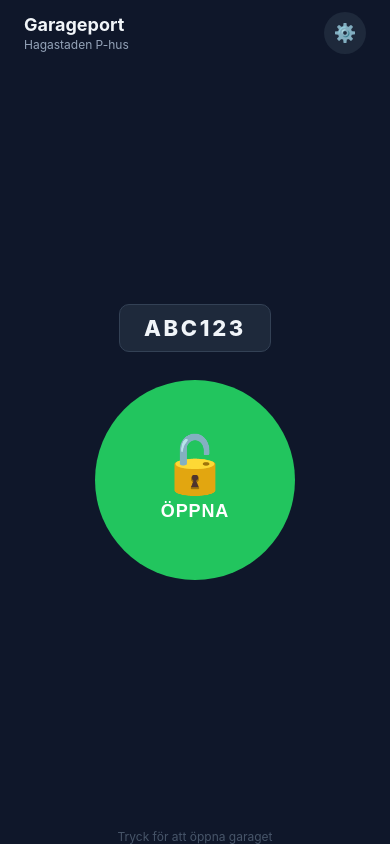
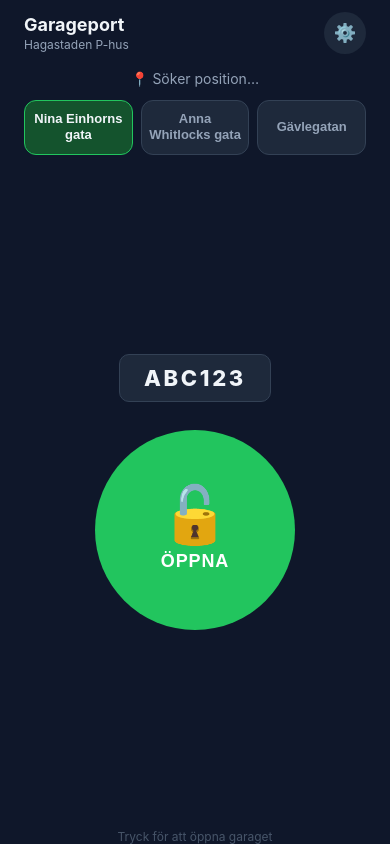
Before and after one commit to Tokmos/garage, a website: page public/index.html in a window 390 px wide. Drawn offline with Linux system fonts and the light colour scheme.

Commit message:
Open the nearest of three garage doors using GPS
Doors (Nina Einhorns gata, Anna Whitlocks gata, Gävlegatan) live in
public/doors.json, shared by client and server. The app picks the nearest
door, flags uncertain positions, falls back to the last used door when far
away or without location, and allows manual override. The server only
accepts known door IDs and defaults to the original door for old clients.

Co-Authored-By: Claude Opus 5.5 <noreply@anthropic.com>

```diff
--- a/api/open.js
+++ b/api/open.js
@@ -4,6 +4,6 @@ const { openDoor } = require("../lib/openDoor");
 module.exports = async (req, res) => {
   if (req.method !== "POST") return res.status(405).json({ ok: false, msg: "Endast POST." });
 
-  const { status, ok, msg } = await openDoor(req.body?.regnr);
+  const { status, ok, msg } = await openDoor(req.body?.regnr, req.body?.doorId);
   res.status(status).json({ ok, msg });
 };
--- /dev/null
+++ b/public/doors.json
@@ -0,0 +1,5 @@
+[
+  { "id": "121500", "name": "Nina Einhorns gata",  "lat": 59.347899, "lng": 18.035019 },
+  { "id": "121529", "name": "Anna Whitlocks gata", "lat": 59.348330, "lng": 18.035965 },
+  { "id": "121503", "name": "Gävlegatan",          "lat": 59.347399, "lng": 18.033510 }
+]
--- a/public/index.html
+++ b/public/index.html
@@ -315,6 +315,37 @@
 
     footer { font-size: 12px; color: #475569; text-align: center; }
 
+    /* ── Dörrval ── */
+    #doorBar {
+      width: 100%;
+      display: flex;
+      flex-direction: column;
+      gap: 10px;
+    }
+    #doorStatus {
+      font-size: 14px;
+      color: var(--muted);
+      text-align: center;
+      min-height: 20px;
+    }
+    #doorStatus.warn { color: #fbbf24; }
+    #doorChips { display: flex; gap: 8px; }
+    .door-chip {
+      flex: 1;
+      padding: 10px 6px;
+      background: var(--surface);
+      border: 1.5px solid #334155;
+      border-radius: 12px;
+      color: var(--muted);
+      font-size: 13px;
+      font-weight: 700;
+      line-height: 1.25;
+      cursor: pointer;
+      transition: background 0.2s, border-color 0.2s, color 0.2s;
+    }
+    .door-chip.selected { border-color: var(--green); color: var(--text); background: #14532d; }
+    .door-chip .chip-dist { display: block; font-size: 11px; font-weight: 600; color: var(--muted); margin-top: 2px; }
+
     /* ── Flyttmeddelande (visas bara på gamla Render-adressen) ── */
     #moveBanner {
       display: none;
@@ -363,6 +394,12 @@
   </div>
   <span class="move-btn">Öppna nya appen →</span>
 </a>
+
+<!-- Dörrval: närmaste dörr via GPS, eller manuellt -->
+<div id="doorBar">
+  <div id="doorStatus">📍 Söker position…</div>
+  <div id="doorChips"></div>
+</div>
 
 <!-- Single vehicle view -->
 <div id="singleView">
@@ -481,21 +518,106 @@
     banner.classList.add("visible");
   }
 
+  /* ── Dörrval ── */
+  const FAR_AWAY_M = 1000;   // längre bort än så: använd senast använda dörr
+  let DOORS      = [];
+  let position   = null;     // { lat, lng, acc }
+  let geoError   = null;
+  let manualDoor = null;     // dörr-id som användaren valt för hand
+  let lastDoor   = localStorage.getItem("lastDoor") || "121500";
+
+  function distanceM(lat1, lng1, lat2, lng2) {
+    const R = 6371000, rad = Math.PI / 180;
+    const dLat = (lat2 - lat1) * rad, dLng = (lng2 - lng1) * rad;
+    const a = Math.sin(dLat / 2) ** 2 +
+              Math.cos(lat1 * rad) * Math.cos(lat2 * rad) * Math.sin(dLng / 2) ** 2;
+    return 2 * R * Math.asin(Math.sqrt(a));
+  }
+
+  // Returnerar { door, mode } där mode är "manual" | "gps" | "uncertain" | "far" | "nopos"
+  function resolveDoor() {
+    const byId = id => DOORS.find(d => d.id === id) || DOORS[0];
+    if (manualDoor) return { door: byId(manualDoor), mode: "manual" };
+    if (!position)  return { door: byId(lastDoor),   mode: "nopos" };
+
+    const ranked = DOORS
+      .map(d => ({ d, dist: distanceM(position.lat, position.lng, d.lat, d.lng) }))
+      .sort((a, b) => a.dist - b.dist);
+    const [first, second] = ranked;
+
+    if (first.dist > FAR_AWAY_M) return { door: byId(lastDoor), mode: "far" };
+    // Säker bara om positionens osäkerhet är mindre än skillnaden till näst närmaste dörr
+    if (second && second.dist - first.dist <= position.acc)
+      return { door: first.d, mode: "uncertain" };
+    return { door: first.d, mode: "gps" };
+  }
+
+  function renderDoors() {
+    if (!DOORS.length) return;
+    const { door, mode } = resolveDoor();
+    const status = document.getElementById("doorStatus");
+    const dist   = d => position ? Math.round(distanceM(position.lat, position.lng, d.lat, d.lng)) : null;
+
+    const texts = {
+      manual:    `✋ Vald: ${door.name} · tryck igen för automatiskt`,
+      gps:       `📍 Närmast: ${door.name} · ${dist(door)} m`,
+      uncertain: `⚠️ Osäker position (±${Math.round(position?.acc || 0)} m) · ${door.name}?`,
+      far:       `📍 Långt från garaget · använder ${door.name}`,
+      nopos:     geoError ? `📍 Ingen position · välj dörr` : `📍 Söker position…`,
+    };
+    status.textContent = texts[mode];
+    status.classList.toggle("warn", mode === "uncertain");
+
+    document.getElementById("doorChips").innerHTML = DOORS.map(d => {
+      const m = dist(d);
+      return `<button class="door-chip${d.id === door.id ? " selected" : ""}" onclick="pickDoor('${d.id}')">
+                ${d.name}${m !== null && m <= FAR_AWAY_M ? `<span class="chip-dist">${m} m</span>` : ""}
+              </button>`;
+    }).join("");
+  }
+
+  function pickDoor(id) {
+    // Tryck på redan manuellt vald dörr = tillbaka till automatiskt val
+    manualDoor = manualDoor === id ? null : id;
+    renderDoors();
+  }
+
+  function startGeolocation() {
+    if (!("geolocation" in navigator)) { geoError = "unsupported"; renderDoors(); return; }
+    navigator.geolocation.watchPosition(
+      p => {
+        position = { lat: p.coords.latitude, lng: p.coords.longitude, acc: p.coords.accuracy };
+        geoError = null;
+        renderDoors();
+      },
+      err => { geoError = err.code; renderDoors(); },
+      { enableHighAccuracy: true, maximumAge: 5000, timeout: 20000 }
+    );
+  }
+
+  fetch("/doors.json")
+    .then(r => r.json())
+    .then(list => { DOORS = list; renderDoors(); startGeolocation(); })
+    .catch(() => { document.getElementById("doorStatus").textContent = "Kunde inte ladda dörrar"; });
+
   /* ── Open door ── */
   async function openDoor(btnId, regnr) {
     const btn = document.getElementById(btnId);
     if (btn.classList.contains("loading")) return;
     btn.classList.add("loading");
 
+    const { door } = resolveDoor();
+
     try {
       const res  = await fetch("/api/open", {
         method:  "POST",
         headers: { "Content-Type": "application/json" },
-        body:    JSON.stringify({ regnr }),
+        body:    JSON.stringify({ regnr, doorId: door?.id }),
       });
       const data = await res.json();
       btn.classList.remove("loading");
       if (data.ok) {
+        if (door) localStorage.setItem("lastDoor", lastDoor = door.id);
         btn.classList.add("success");
         showToast("✅ " + data.msg, "success");
       } else {
--- a/server.js
+++ b/server.js
@@ -8,7 +8,7 @@ app.use(express.json());
 app.use(express.static(path.join(__dirname, "public")));
 
 app.post("/api/open", async (req, res) => {
-  const { status, ok, msg } = await openDoor(req.body.regnr);
+  const { status, ok, msg } = await openDoor(req.body.regnr, req.body.doorId);
   res.status(status).json({ ok, msg });
 });
 
```
Also changed, not shown: lib/openDoor.js.
